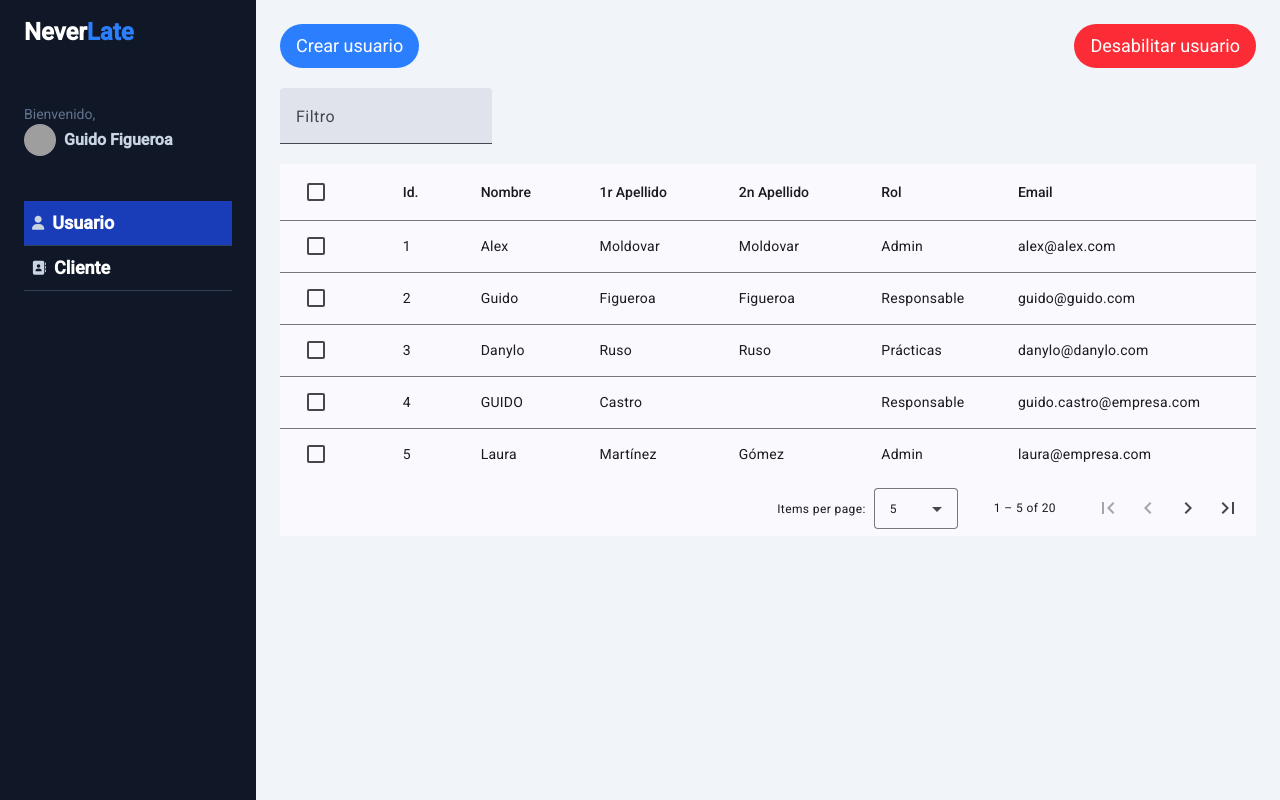
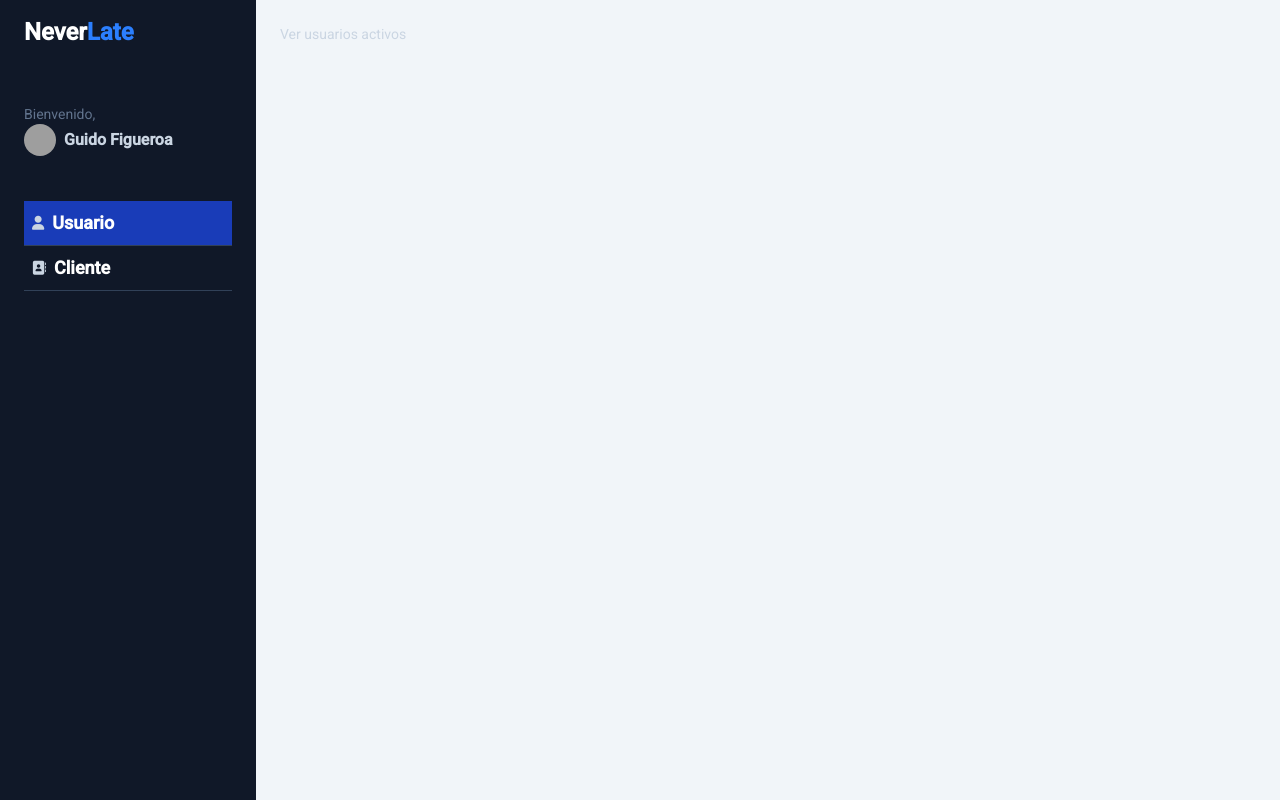
Before and after one commit to GuidoFC/NeverLate, an Angular app: page /dashboard/user/disabled in a window 1280 px wide. Before the commit this address led to /dashboard/user. Built offline with nearby package versions, Linux system fonts and the light colour scheme; grey boxes are pictures that could not be loaded.

Commit message:
Ya puedo visualizar la pagina donde pondre la tabla para ver los usuarios desactivados

```diff
--- a/src/app/app.routes.ts
+++ b/src/app/app.routes.ts
@@ -8,7 +8,17 @@ export const routes: Routes = [
     children: [
       {
         path: 'user',
-        loadComponent: () => import('./dashboard/pages/user-page/user-page'),
+        children: [
+          {
+            path: '',
+            loadComponent: () => import('./dashboard/pages/user-page/user-page'),
+          },
+          {
+            path: 'disabled',
+            loadComponent: () =>
+              import('./dashboard/pages/disable-user-page/disable-user-page'),
+          }
+        ]
       },
       {
         path: 'client',
--- a/src/app/dashboard/components/users-table/users-table.component.html
+++ b/src/app/dashboard/components/users-table/users-table.component.html
@@ -1,10 +1,17 @@
 <div class="flex flex-col">
   <div class="flex justify-between">
 
-    <action-button
-      [title]="'Crear usuario'"
-      (enviarSenal)="openDialogCreateUser()" [colorButton]="'blue'">
-    </action-button>
+    <div>
+      <action-button
+        [title]="'Crear usuario'"
+        (enviarSenal)="openDialogCreateUser()" [colorButton]="'blue'">
+      </action-button>
+
+      <a [routerLink]="['/dashboard/user/disabled']">
+        Ver usuarios deshabilitados
+      </a>
+    </div>
+
 
     <!--  TODO pendiente de abrir dialogo para indicar los usuarios
       seleccionados y que pasaran a deshabilitarse-->
--- a/src/app/dashboard/components/users-table/users-table.component.ts
+++ b/src/app/dashboard/components/users-table/users-table.component.ts
@@ -11,6 +11,7 @@ import {MatButtonModule} from '@angular/material/button';
 import {ActionButton} from '../../../shared/ui/action-button/action-button';
 import {AddUserDialog} from './user-table-dialog/add-user/add-user-dialog';
 import {DisableUser} from './user-table-dialog/disable-user/disable-user.component';
+import {RouterLink} from "@angular/router";
 
 
 @Component({
@@ -23,7 +24,8 @@ import {DisableUser} from './user-table-dialog/disable-user/disable-user.compone
     MatSortModule,
     MatSort,
     MatButtonModule,
-    ActionButton
+    ActionButton,
+    RouterLink
   ],
   standalone: true,
   templateUrl: './users-table.component.html',
--- a/src/app/dashboard/pages/disable-user-page/disable-user-page.html
+++ b/src/app/dashboard/pages/disable-user-page/disable-user-page.html
@@ -1 +1,3 @@
-<p>disable-user-page works!</p>
+<a [routerLink]="['/dashboard/user']">
+  Ver usuarios activos
+</a>
```
Also changed, not shown: src/app/dashboard/pages/disable-user-page/disable-user-page.ts (+5 -2 lines).
